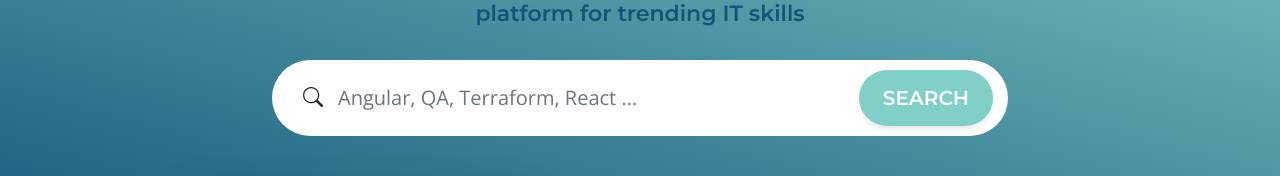
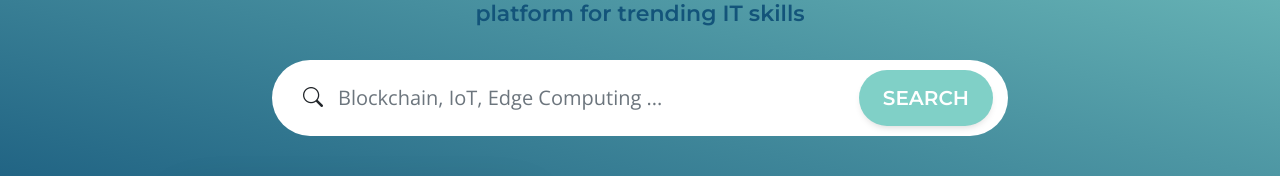
Before and after one commit to Djani-Antova/My_ANgular_Project, an Angular app in the folder topic-forum/: page /home in a window 1280 px wide. Shown: the part 442-618 px from the top of the page. Built offline with nearby package versions, Linux system fonts and the light colour scheme; no server answers.

Commit message:
Update themes-limit.component.html

```diff
--- a/topic-forum/src/app/features/themes/themes-limit/themes-limit.component.html
+++ b/topic-forum/src/app/features/themes/themes-limit/themes-limit.component.html
@@ -9,7 +9,7 @@
                         <span class="input-group-text" id="basic-addon1">
                             <i class="bi-search"></i>
                         </span>
-                        <input name="keyword" type="search" class="form-control" id="keyword" placeholder="Angular, QA, Terraform, React ..." aria-label="Search">
+                        <input name="keyword" type="search" class="form-control" id="keyword" placeholder="Blockchain, IoT, Edge Computing ..." aria-label="Search">
                         <button type="submit" class="btn btn-primary">Search</button>
                     </div>
                 </form>
```
